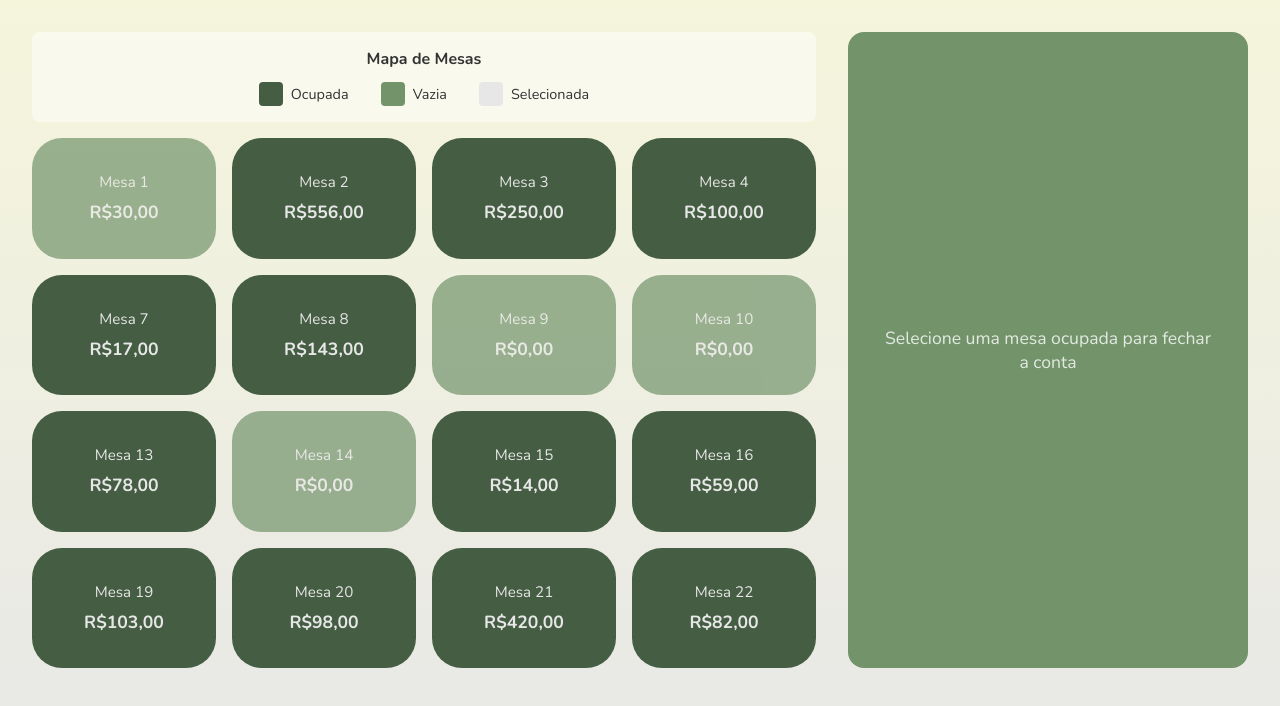
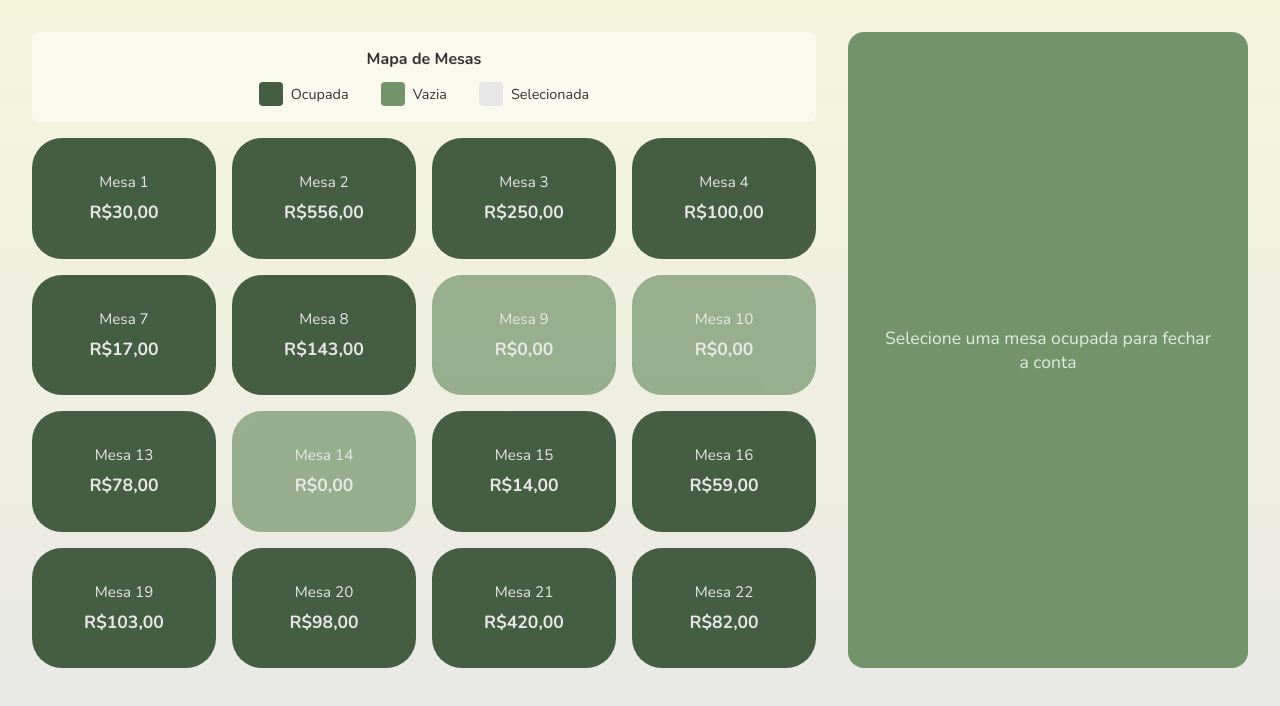
Before and after one commit to giovannig10/100spera-frontend, a Next.js app: page /caixa in a window 1280 px wide. Shown: the top 706 px of the page. Built offline with nearby package versions, Linux system fonts and the light colour scheme.

Commit message:
feat: update mesa

```diff
--- a/src/app/caixa/page.jsx
+++ b/src/app/caixa/page.jsx
@@ -4,8 +4,10 @@ import { useState } from 'react';
 import styles from './page.module.css';
 
 export default function CaixaPage() {
+
+
   const [mesas, setMesas] = useState([
-    { id: 1, numero: 1, valor: 30.00, status: 'vazia' },
+    { id: 1, numero: 1, valor: 30.00, status: 'oxupada' },
     { id: 2, numero: 2, valor: 556.00, status: 'ocupada' },
     { id: 3, numero: 3, valor: 250.00, status: 'ocupada' },
     { id: 4, numero: 4, valor: 100.00, status: 'ocupada' },
```
